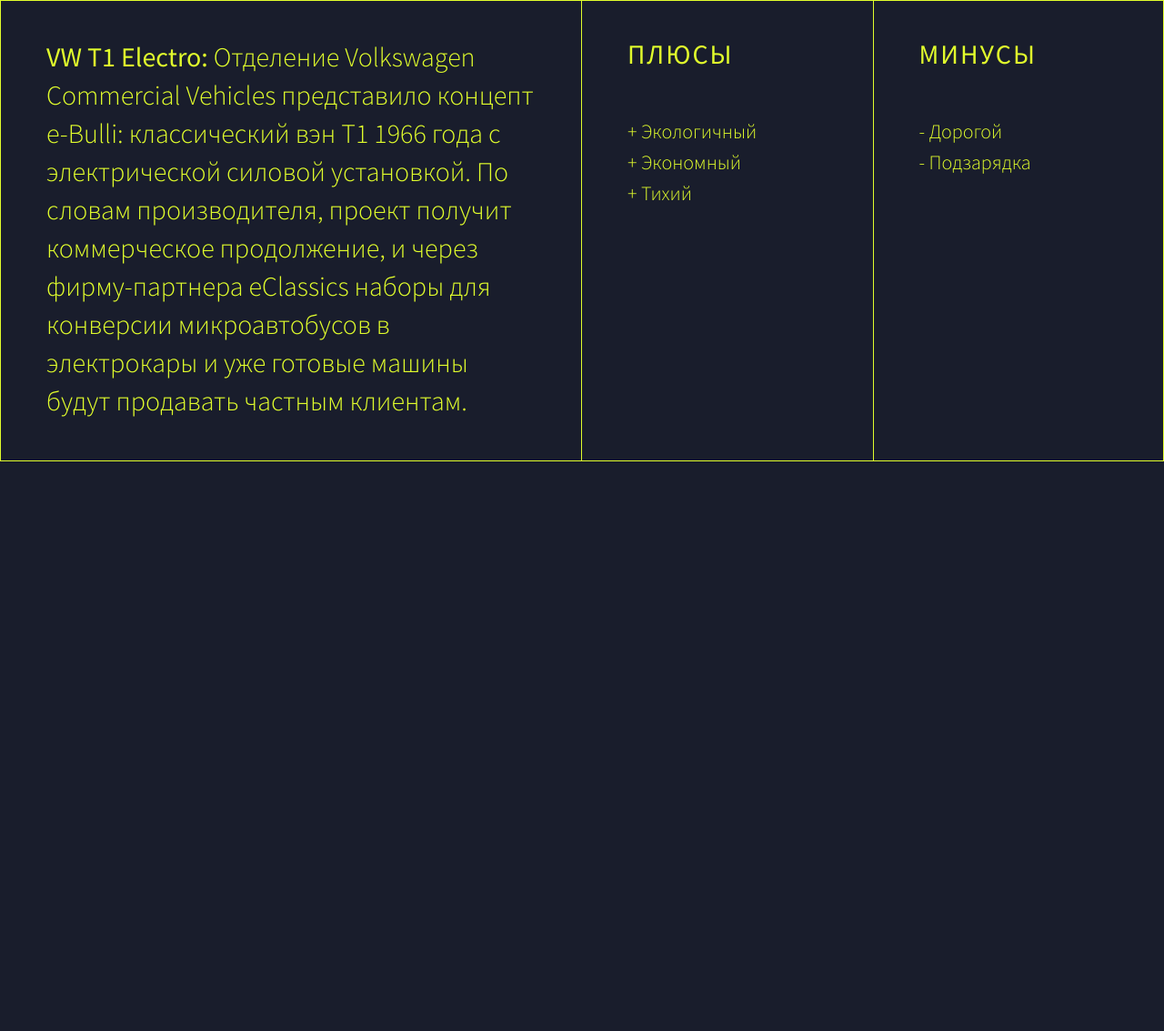
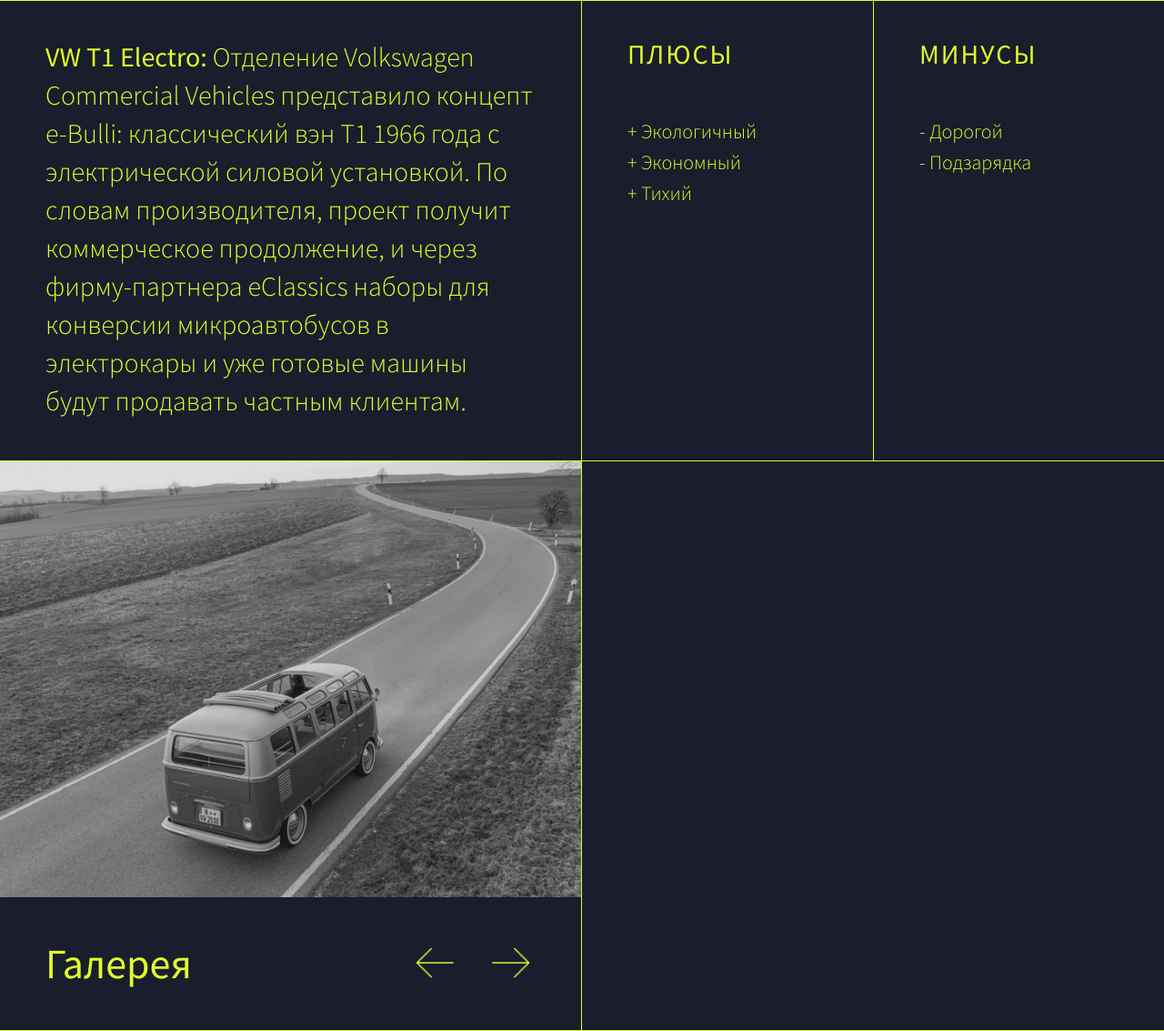
Before and after one commit to evanisrael/auto-magazine-landing, a website built with webpack: page src/index.html in a window 1280 px wide. Shown: the part 912-2045 px from the top of the page at 91% size. Before the commit the page ends 1419 px from the top, so only its background shows below. Built offline with nearby package versions, Linux system fonts and the light colour scheme.

Commit message:
#14 add/ slider section

```diff
--- a/src/blocks/description/description.scss
+++ b/src/blocks/description/description.scss
@@ -2,6 +2,7 @@
   display: grid;
   grid-template-columns: 50% 25% 25%;
   grid-template-rows: 1fr;
-  border: 1px solid $yellow;
+  border-top: 1px solid $yellow;
+  border-bottom: 1px solid $yellow;
   min-height: 420px;
 }
--- /dev/null
+++ b/src/blocks/slider/__button-image/slider__button-image.scss
@@ -0,0 +1,4 @@
+.slider__button-image {
+  width: 42px;
+  height: 34px;
+}
--- /dev/null
+++ b/src/blocks/slider/__button/slider__button.scss
@@ -0,0 +1,4 @@
+.slider__button {
+  border: 0;
+  background-color: $deep-blue;
+}
--- /dev/null
+++ b/src/blocks/slider/__buttons-container/slider__buttons-container.scss
@@ -0,0 +1,4 @@
+.slider__buttons-container {
+  display: flex;
+  gap: 30px;
+}
--- /dev/null
+++ b/src/blocks/slider/__container/slider__container.scss
@@ -0,0 +1,5 @@
+.slider__container {
+  display: flex;
+  flex-direction: column;
+  border-right: 1px solid $yellow;
+}
--- /dev/null
+++ b/src/blocks/slider/__image/slider__image.scss
@@ -0,0 +1,3 @@
+.slider__image {
+
+}
--- /dev/null
+++ b/src/blocks/slider/__text-container/slider__text-container.scss
@@ -0,0 +1,7 @@
+.slider__text-container {
+  display: flex;
+  flex-direction: row;
+  justify-content: space-between;
+  padding: 50px;
+  align-items: center;
+}
--- /dev/null
+++ b/src/blocks/slider/__title/slider__title.scss
@@ -0,0 +1,6 @@
+.slider__title {
+  font-weight: 400;
+  font-size: 46px;
+  line-height: 46px;
+  margin: 0;
+}
--- /dev/null
+++ b/src/blocks/slider/slider.scss
@@ -0,0 +1,5 @@
+.slider {
+  display: grid;
+  grid-template-columns: 50% 50%;
+  border-bottom: 1px solid $yellow;
+}
--- a/src/index.html
+++ b/src/index.html
@@ -12,7 +12,6 @@
 <body class="body">
 
   <div class="page">
-
     <header class="header">
       <div class="menu">
         <nav class="menu__container">
@@ -32,7 +31,6 @@
         <img class="header__image" src="./images/header.png" alt="Машина на дороге">
       </div>
     </header>
-
     <main class="content">
       <section class="description">
         <div class="description__text">
@@ -61,7 +59,20 @@
       </section>
 
       <section class="slider">
-
+        <div class="slider__container">
+          <img class="slider__image" src="./images/slider1.png" alt="Машина вдали">
+          <div class="slider__text-container">
+            <h2 class="slider__title">Галерея</h2>
+            <div class="slider__buttons-container">
+              <button class="slider__button" id="left">
+                <img src="./images/arrow-left.png" class="slider__button-image">
+              </button>
+              <button class="slider__button" id="right">
+                <img src="./images/arrow-right.png" class="slider__button-image">
+              </button>
+            </div>
+          </div>
+        </div>
       </section>
 
       <section class="press">
--- a/src/pages/index.scss
+++ b/src/pages/index.scss
@@ -30,3 +30,12 @@
 @import '../blocks/description/__text/description__text.scss';
 @import '../blocks/description/__title/description__title.scss';
 @import '../blocks/description/__main-text/description__main-text.scss';
+
+@import '../blocks/slider/slider.scss';
+@import '../blocks/slider/__title/slider__title.scss';
+@import '../blocks/slider/__text-container/slider__text-container.scss';
+@import '../blocks/slider/__image/slider__image.scss';
+@import '../blocks/slider/__container/slider__container.scss';
+@import '../blocks/slider/__buttons-container/slider__buttons-container.scss';
+@import '../blocks/slider/__button/slider__button.scss';
+@import '../blocks/slider/__button-image/slider__button-image.scss';
```
Also changed, not shown: src/utils/variables.scss (line endings or trailing spaces).
